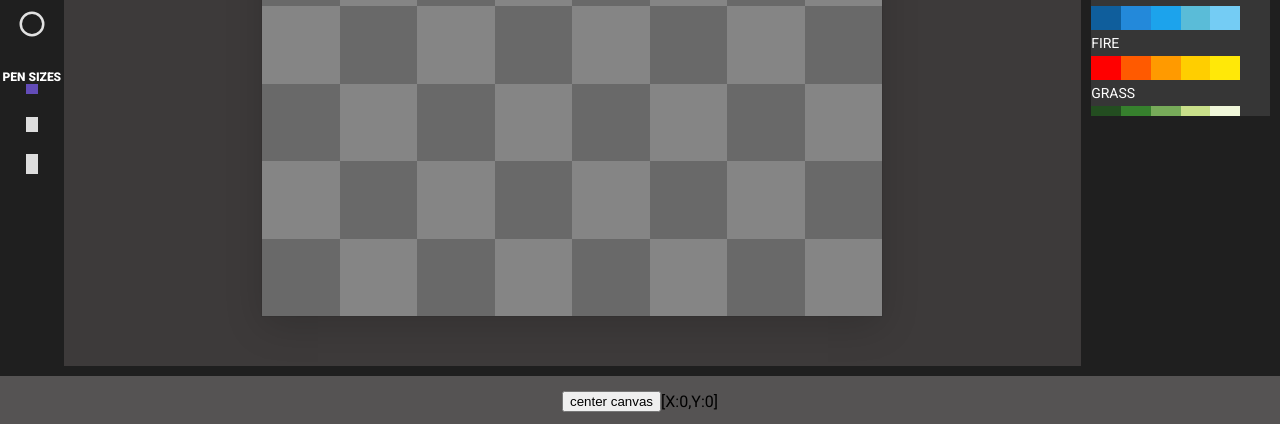
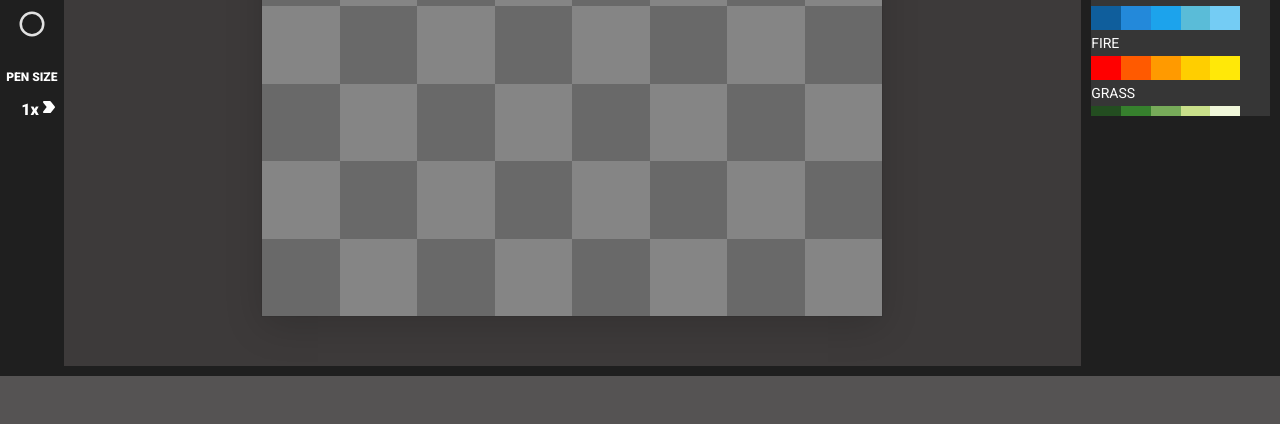
Before and after one commit to joaogabrielferr/spritefy, a React (Vite) app: page / in a window 1280 px wide. Shown: the part 394-818 px from the top of the page. Built offline with nearby package versions, Linux system fonts and the light colour scheme.

Commit message:
style:fixing style for pen size

```diff
--- a/src/App.tsx
+++ b/src/App.tsx
@@ -142,8 +142,8 @@ function App() {
             !isMobile && <Tooltip id="my-tooltip" place="right" style={{zIndex:9999,backgroundColor:'#634cb8'}}/>
           }
           <div className = "footer">
-            <button onClick = {handleResetCanvasPosition}>center canvas</button>
-            <p id = "coordinates">{"[X:0,Y:0]"}</p>
+            {/* <button onClick = {handleResetCanvasPosition}>center canvas</button>
+            <p id = "coordinates">{"[X:0,Y:0]"}</p> */}
           </div>
         </main>
   )
--- a/src/components/Header.tsx
+++ b/src/components/Header.tsx
@@ -35,7 +35,7 @@ export function Header({isMobile} : {isMobile : boolean}){
 
     return <header className="header">
                 <div className="innerHeader">
-                    <div style={{width: isMobile ? '20%' : '5%',height:'100%',display:'flex',justifyContent:'space-between',alignItems:'center'}}>
+                    <div style={{width: isMobile ? '20%' : '80px',height:'100%',display:'flex',justifyContent:'space-between',alignItems:'center'}}>
                         <Logo></Logo>
                         <a href="https://github.com/joaogabrielferr/pixel-art-editor" target="_blank"><Github></Github></a>
                     </div>
--- a/src/components/Toolbar.tsx
+++ b/src/components/Toolbar.tsx
@@ -1,6 +1,8 @@
 import React, { useEffect } from "react";
 import { ToolButton, toolsType } from "../types";
 import '../styles/toolbar.css';
+import { RightArrow } from "../svg/RightArrow";
+import { LeftArrow } from "../svg/LeftArrow";
 
 
 interface ToolbarProps{
@@ -66,7 +68,6 @@ export function Toolbar({toolButtons,setSelectedTool,selectedTool,setPenSize,pen
     //     return <button {...buttonProps} style={{backgroundColor:selectedTool === button.tool ? "#634cb8" : "#dddddd"}} >{button.svg}</button>
 
     //   }
-    console.log(penSize);
 
     return <div className = "toolbar">
             <div className = "toolbarItem">
@@ -90,11 +91,18 @@ export function Toolbar({toolButtons,setSelectedTool,selectedTool,setPenSize,pen
             </div>
 
             <div className = "toolbarItem">
-            <div className = "toolTitle">PEN SIZES</div>
+            <div className = "toolTitle">PEN SIZE</div>
             <div className="toolbarPenSizes" data-tooltip-id="my-tooltip" data-tooltip-content={"Pen sizes(1 to 3)"} >
-                <button className = "penSizeButton" style={{backgroundColor: penSize === 1 ? "#634cb8" : "#dddddd",height:'10px',width:'10%'}} onClick={()=>setPenSize(1)}></button>
-                <button className = "penSizeButton" style={{backgroundColor: penSize === 2 ? "#634cb8" : "#dddddd",height:'15px',width:'20%'}} onClick={()=>setPenSize(2)}></button>
-                <button className = "penSizeButton" style={{backgroundColor: penSize === 3 ? "#634cb8" : "#dddddd",height:'20px',width:'20%'}} onClick={()=>setPenSize(3)}></button>
+                {/* <button className = "penSizeButton" style={{backgroundColor: penSize === 1 ? "#634cb8" : "#dddddd",height:'10px',width:'50%'}} onClick={()=>setPenSize(1)}></button>
+                <button className = "penSizeButton" style={{backgroundColor: penSize === 2 ? "#634cb8" : "#dddddd",height:'15px',width:'50%'}} onClick={()=>setPenSize(2)}></button>
+                <button className = "penSizeButton" style={{backgroundColor: penSize === 3 ? "#634cb8" : "#dddddd",height:'20px',width:'50%'}} onClick={()=>setPenSize(3)}></button> */}
+                <div style={{width:'20px',height:'100%',display:'flex',justifyContent:'center',alignItems:'center'}}>
+                {penSize > 1 && <button className = "penSizeButton" onClick={()=>setPenSize((prev)=>prev-1)}><LeftArrow/></button>}
+                </div>
+                <div style = {{fontWeight:'bold',width:'20px',height:'100%',display:'flex',justifyContent:'center',alignItems:'center'}}>{penSize}x</div>
+                <div style={{width:'20px',height:'100%',display:'flex',justifyContent:'center',alignItems:'center'}}>
+                {penSize < 3 && <button  className = "penSizeButton" onClick={()=>setPenSize((prev)=>prev+1)}><RightArrow/></button>}
+                </div>
             </div>
             </div>
             </div>
--- a/src/styles/editor.css
+++ b/src/styles/editor.css
@@ -21,6 +21,7 @@
     transform: translate(-50%, -50%);
 
     /* cursor:crosshair; */
+    /* cursor: url('../svg/pencil.svg'),auto; */
 
     image-rendering: optimizeSpeed; /* Older browsers */
     image-rendering: -moz-crisp-edges; /* Firefox */
--- a/src/styles/header.css
+++ b/src/styles/header.css
@@ -9,7 +9,7 @@
 }
 
 .innerHeader{
-    width: 97%;
+    width: 99%;
     height: 100%;
     display: flex;
     justify-content: space-between;
--- a/src/styles/toolbar.css
+++ b/src/styles/toolbar.css
@@ -45,16 +45,22 @@
 .toolbarPenSizes{
     width: 90%;
     display: flex;
-    justify-content: space-between;
+    justify-content: center;
     align-items: center;
-    height: 100px;
-    flex-direction: column;
+    height: 50px;
 }
 
 .penSizeButton{
     border-style: none;
     cursor: pointer;
-    margin-bottom: 10px;
+    font-weight: bold;
+    font-size: 16px;
+    background-color: transparent;
+    color: white;
+}
+
+.penSizeButton:hover{
+    color:#634cb8;
 }
 
 .toolTitle{
--- /dev/null
+++ b/src/svg/LeftArrow.tsx
@@ -0,0 +1,6 @@
+export function LeftArrow(){
+    return <svg xmlns="http://www.w3.org/2000/svg" className="icon icon-tabler icon-tabler-arrow-badgeLeft-filled" width="24" height="24" viewBox="0 0 24 24" strokeWidth="2" stroke="currentColor" fill="none" strokeLinecap="round" strokeLinejoin="round">
+    <path stroke="none" d="M0 0h24v24H0z" fill="none"></path>
+    <path d="M17 6h-6a1 1 0 0 0 -.78 .375l-4 5a1 1 0 0 0 0 1.25l4 5a1 1 0 0 0 .78 .375h6l.112 -.006a1 1 0 0 0 .669 -1.619l-3.501 -4.375l3.5 -4.375a1 1 0 0 0 -.78 -1.625z" strokeWidth="0" fill="currentColor"></path>
+ </svg>
+}
--- /dev/null
+++ b/src/svg/RightArrow.tsx
@@ -0,0 +1,6 @@
+export function RightArrow(){
+    return <svg xmlns="http://www.w3.org/2000/svg" className="icon icon-tabler icon-tabler-arrow-badge-right-filled" width="24" height="24" viewBox="0 0 24 24" strokeWidth="2" stroke="currentColor" fill="none" strokeLinecap="round" strokeLinejoin="round">
+    <path stroke="none" d="M0 0h24v24H0z" fill="none"></path>
+    <path d="M7 6l-.112 .006a1 1 0 0 0 -.669 1.619l3.501 4.375l-3.5 4.375a1 1 0 0 0 .78 1.625h6a1 1 0 0 0 .78 -.375l4 -5a1 1 0 0 0 0 -1.25l-4 -5a1 1 0 0 0 -.78 -.375h-6z" strokeWidth="0" fill="currentColor"></path>
+ </svg>
+}
--- a/src/types/index.ts
+++ b/src/types/index.ts
@@ -15,7 +15,7 @@ export type Pixel = {
 
 export type toolsType = 'pencil' | 'eraser' | 'paintBucket' | 'dropper' | 'line' | 'square' | 'circle';
 
-export type ToolButton= {tool : toolsType, svg : JSX.Element,tooltip:string};
+export type ToolButton= {tool : toolsType, svg : JSX.Element,tooltip:string,tooltipDataHtml? : string[]};
 
 export type PaletteType = {name : string,colors: string[],id : number};
 
```
Also changed, not shown: src/svg/pencil.svg (added).
